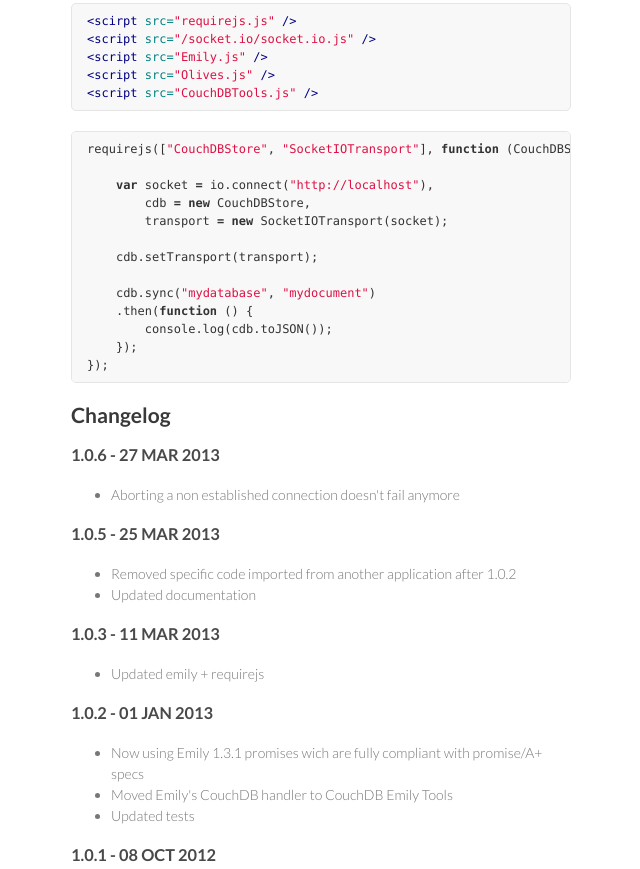
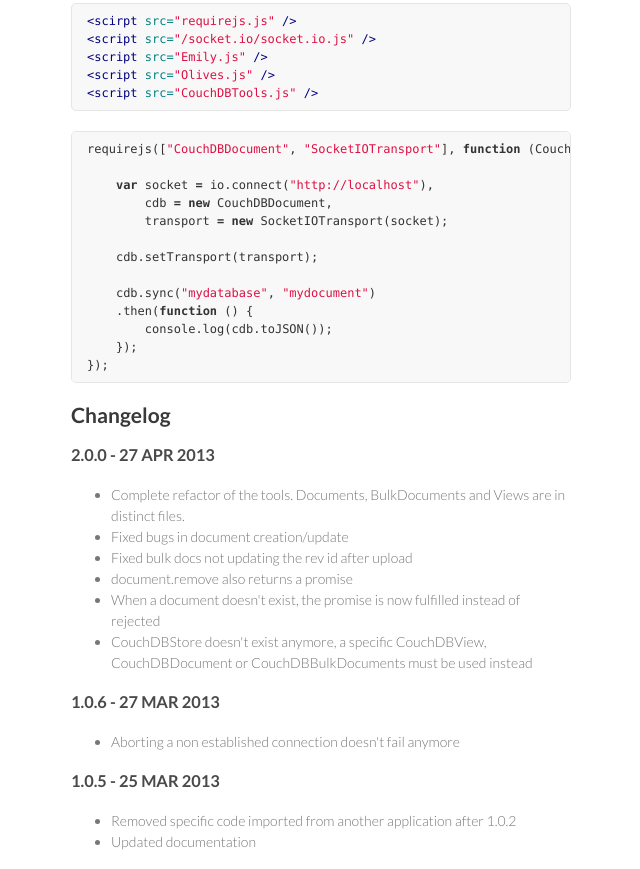
Before and after one commit to flams/CouchDB-emily-tools, a website: page index.html in a window 1280 px wide. Shown: the part 1218-2087 px from the top of the page, without its empty margins (499-1139 px from the left). Drawn offline with Linux system fonts and the light colour scheme.

```diff
--- a/index.html
+++ b/index.html
@@ -46,9 +46,9 @@
 
 <span class="nx">emily</span><span class="p">.</span><span class="nx">handlers</span><span class="p">.</span><span class="nx">set</span><span class="p">(</span><span class="s2">"CouchDB"</span><span class="p">,</span> <span class="nx">tools</span><span class="p">.</span><span class="nx">handler</span><span class="p">);</span>
 
-<span class="nx">tools</span><span class="p">.</span><span class="nx">requirejs</span><span class="p">([</span><span class="s2">"CouchDBStore"</span><span class="p">,</span> <span class="s2">"Transport"</span><span class="p">],</span> <span class="kd">function</span> <span class="p">(</span><span class="nx">CouchDBStore</span><span class="p">,</span> <span class="nx">Transport</span><span class="p">)</span> <span class="p">{</span>
+<span class="nx">tools</span><span class="p">.</span><span class="nx">requirejs</span><span class="p">([</span><span class="s2">"CouchDBDocument"</span><span class="p">,</span> <span class="s2">"Transport"</span><span class="p">],</span> <span class="kd">function</span> <span class="p">(</span><span class="nx">CouchDBDocument</span><span class="p">,</span> <span class="nx">Transport</span><span class="p">)</span> <span class="p">{</span>
 
-    <span class="kd">var</span> <span class="nx">cdb</span> <span class="o">=</span> <span class="k">new</span> <span class="nx">CouchDBStore</span><span class="p">,</span>
+    <span class="kd">var</span> <span class="nx">cdb</span> <span class="o">=</span> <span class="k">new</span> <span class="nx">CouchDBDocument</span><span class="p">,</span>
         <span class="nx">transport</span> <span class="o">=</span> <span class="k">new</span> <span class="nx">Transport</span><span class="p">(</span><span class="nx">emily</span><span class="p">.</span><span class="nx">handlers</span><span class="p">);</span>
 
     <span class="nx">cdb</span><span class="p">.</span><span class="nx">setTransport</span><span class="p">(</span><span class="nx">transport</span><span class="p">);</span>
@@ -91,10 +91,10 @@
 <span class="nt">&lt;script </span><span class="na">src=</span><span class="s">"CouchDBTools.js"</span> <span class="nt">/&gt;</span>
 </pre></div>
 
-<div class="highlight"><pre><span class="nx">requirejs</span><span class="p">([</span><span class="s2">"CouchDBStore"</span><span class="p">,</span> <span class="s2">"SocketIOTransport"</span><span class="p">],</span> <span class="kd">function</span> <span class="p">(</span><span class="nx">CouchDBStore</span><span class="p">,</span> <span class="nx">SocketIOTransport</span><span class="p">)</span> <span class="p">{</span>
+<div class="highlight"><pre><span class="nx">requirejs</span><span class="p">([</span><span class="s2">"CouchDBDocument"</span><span class="p">,</span> <span class="s2">"SocketIOTransport"</span><span class="p">],</span> <span class="kd">function</span> <span class="p">(</span><span class="nx">CouchDBDocument</span><span class="p">,</span> <span class="nx">SocketIOTransport</span><span class="p">)</span> <span class="p">{</span>
 
     <span class="kd">var</span> <span class="nx">socket</span> <span class="o">=</span> <span class="nx">io</span><span class="p">.</span><span class="nx">connect</span><span class="p">(</span><span class="s2">"http://localhost"</span><span class="p">),</span>
-        <span class="nx">cdb</span> <span class="o">=</span> <span class="k">new</span> <span class="nx">CouchDBStore</span><span class="p">,</span>
+        <span class="nx">cdb</span> <span class="o">=</span> <span class="k">new</span> <span class="nx">CouchDBDocument</span><span class="p">,</span>
         <span class="nx">transport</span> <span class="o">=</span> <span class="k">new</span> <span class="nx">SocketIOTransport</span><span class="p">(</span><span class="nx">socket</span><span class="p">);</span>
 
     <span class="nx">cdb</span><span class="p">.</span><span class="nx">setTransport</span><span class="p">(</span><span class="nx">transport</span><span class="p">);</span>
@@ -108,7 +108,16 @@
 
 <h2>Changelog</h2>
 
-<h3>1.0.6 - 27 MAR 2013</h3>
+<h3>2.0.0 - 27 APR 2013</h3>
+
+<ul>
+<li>Complete refactor of the tools. Documents, BulkDocuments and Views are in distinct files.</li>
+<li>Fixed bugs in document creation/update</li>
+<li>Fixed bulk docs not updating the rev id after upload</li>
+<li>document.remove also returns a promise</li>
+<li>When a document doesn't exist, the promise is now fulfilled instead of rejected</li>
+<li>CouchDBStore doesn't exist anymore, a specific CouchDBView, CouchDBDocument or CouchDBBulkDocuments must be used instead</li>
+</ul><h3>1.0.6 - 27 MAR 2013</h3>
 
 <ul>
 <li>Aborting a non established connection doesn't fail anymore</li>
```
Also changed, not shown: params.json (+1 -1 lines).
